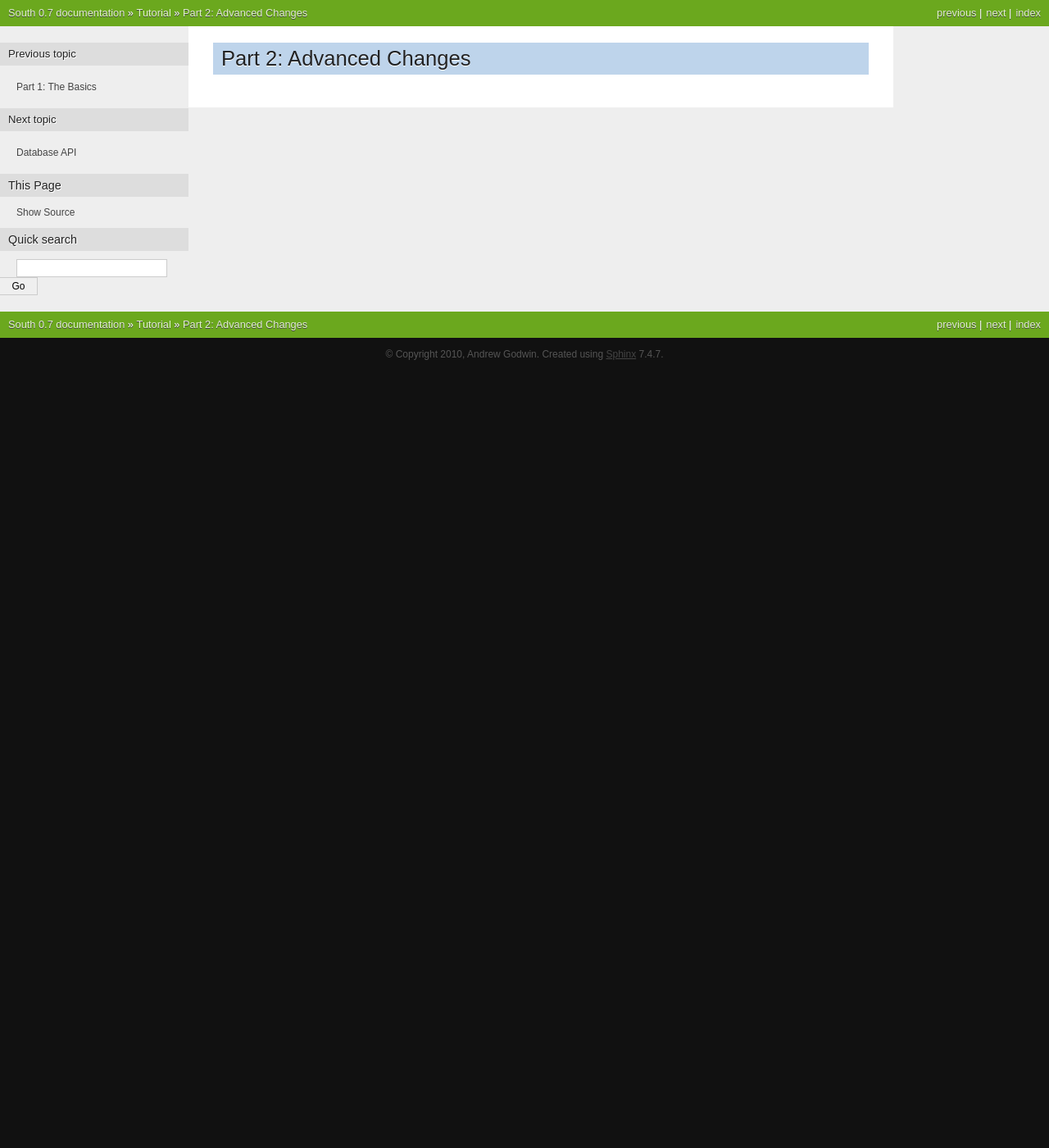
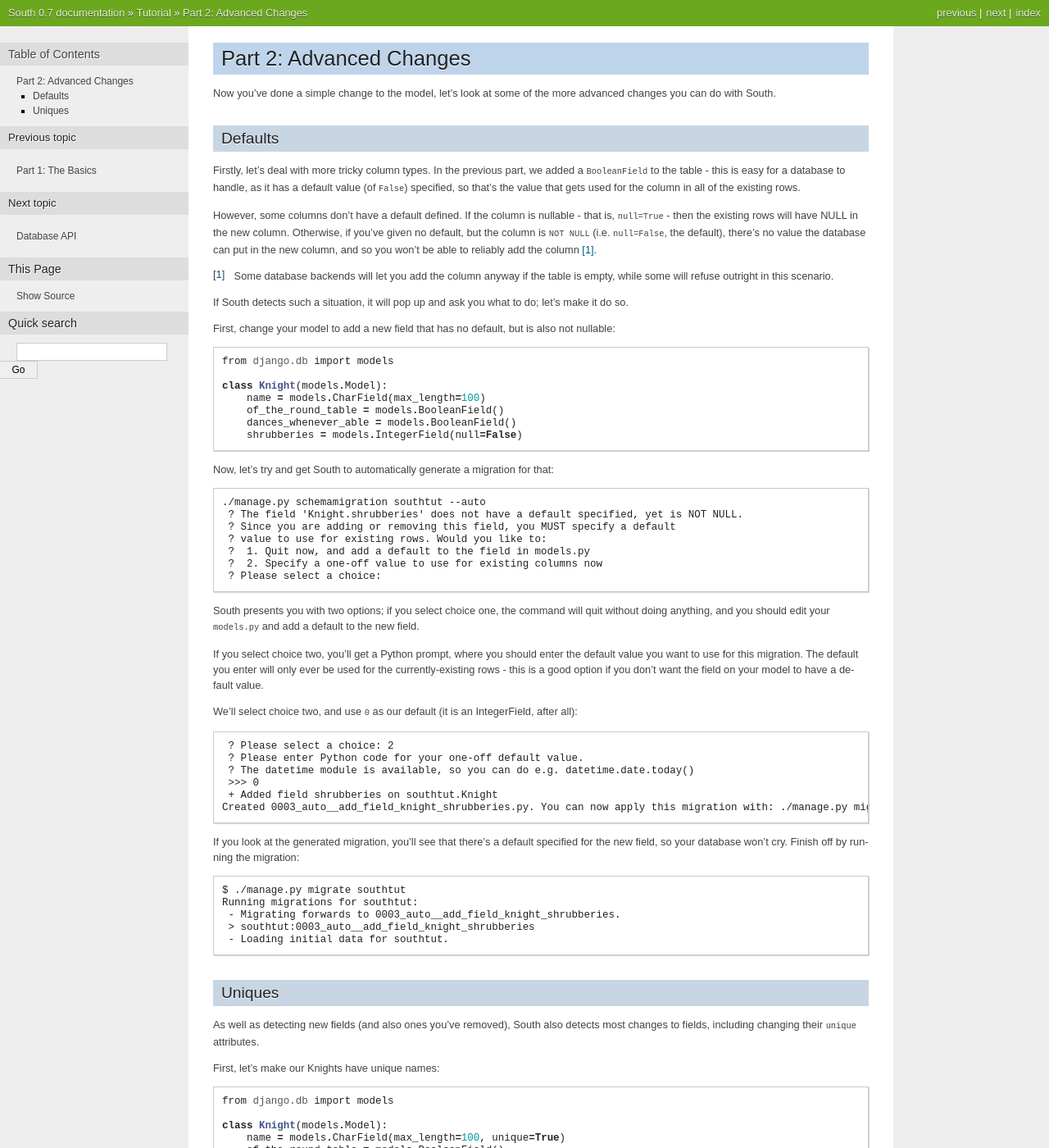
Before and after one commit to matthiask/south, a Sphinx documentation site: the page built from docs/tutorial/part2.rst, in a window 1280 px wide and 1400 px high. Shown: the whole window at 82% size. Built offline with Sphinx 7.4.7, drawn with Linux system fonts in a browser that asks for light colours; some of the changed text lies outside the part shown.

Commit message:
More tutorial

```diff
--- a/docs/tutorial/part2.rst
+++ b/docs/tutorial/part2.rst
@@ -3,3 +3,110 @@
 
 Part 2: Advanced Changes
 ========================
+
+Now you've done a simple change to the model, let's look at some of the more
+advanced changes you can do with South.
+
+Defaults
+--------
+
+Firstly, let's deal with more tricky column types. In the previous part, we
+added a ``BooleanField`` to the table - this is easy for a database to handle,
+as it has a default value (of ``False``) specified, so that's the value that
+gets used for the column in all of the existing rows.
+
+However, some columns don't have a default defined. If the column is nullable -
+that is, ``null=True`` - then the existing rows will have NULL in the new
+column. Otherwise, if you've given no default, but the column is ``NOT NULL``
+(i.e. ``null=False``, the default), there's no value the database can put in
+the new column, and so you won't be able to reliably add the column [#]_.
+
+.. [#] Some database backends will let you add the column anyway if the table
+       is empty, while some will refuse outright in this scenario.
+
+If South detects such a situation, it will pop up and ask you what to do; let's
+make it do so.
+
+First, change your model to add a new field that has no default, but is also
+not nullable::
+
+ from django.db import models
+
+ class Knight(models.Model):
+     name = models.CharField(max_length=100)
+     of_the_round_table = models.BooleanField()
+     dances_whenever_able = models.BooleanField()
+     shrubberies = models.IntegerField(null=False)
+
+Now, let's try and get South to automatically generate a migration for that::
+
+ ./manage.py schemamigration southtut --auto
+  ? The field 'Knight.shrubberies' does not have a default specified, yet is NOT NULL.
+  ? Since you are adding or removing this field, you MUST specify a default
+  ? value to use for existing rows. Would you like to:
+  ?  1. Quit now, and add a default to the field in models.py
+  ?  2. Specify a one-off value to use for existing columns now
+  ? Please select a choice:
+
+South presents you with two options; if you select choice one, the command will
+quit without doing anything, and you should edit your ``models.py`` and add a
+default to the new field.
+
+If you select choice two, you'll get a Python prompt, where you should enter the
+default value you want to use for this migration. The default you enter will
+only ever be used for the currently-existing rows - this is a good option if
+you don't want the field on your model to have a default value.
+
+We'll select choice two, and use ``0`` as our default (it is an IntegerField,
+after all)::
+
+  ? Please select a choice: 2
+  ? Please enter Python code for your one-off default value.
+  ? The datetime module is available, so you can do e.g. datetime.date.today()
+  >>> 0
+  + Added field shrubberies on southtut.Knight
+ Created 0003_auto__add_field_knight_shrubberies.py. You can now apply this migration with: ./manage.py migrate southtut
+
+If you look at the generated migration, you'll see that there's a default
+specified for the new field, so your database won't cry. Finish off by running
+the migration::
+
+ $ ./manage.py migrate southtut
+ Running migrations for southtut:
+  - Migrating forwards to 0003_auto__add_field_knight_shrubberies.
+  > southtut:0003_auto__add_field_knight_shrubberies
+  - Loading initial data for southtut.
+
+
+Uniques
+-------
+
+As well as detecting new fields (and also ones you've removed), South also
+detects most changes to fields, including changing their ``unique`` attributes.
+
+First, let's make our Knights have unique names::
+
+ from django.db import models
+
+ class Knight(models.Model):
+     name = models.CharField(max_length=100, unique=True)
+     of_the_round_table = models.BooleanField()
+     dances_whenever_able = models.BooleanField()
+     shrubberies = models.IntegerField(null=False)
+
+Run the automatic migration creator::
+
+ $ ./manage.py schemamigration --auto southtut
+  + Added unique constraint for ['name'] on southtut.Knight
+ Created 0004_auto__add_unique_knight_name.py. You can now apply this migration with: ./manage.py migrate southtut
+
+As you can see, it's detected the change in ``unique``; you can now apply it::
+
+ $ ./manage.py migrate southtut
+ Running migrations for southtut:
+  - Migrating forwards to 0004_auto__add_unique_knight_name.
+  > southtut:0004_auto__add_unique_knight_name
+  - Loading initial data for southtut.
+
+South also detects changes to ``unique_together`` in your model's ``Meta`` in
+the same way.
```
